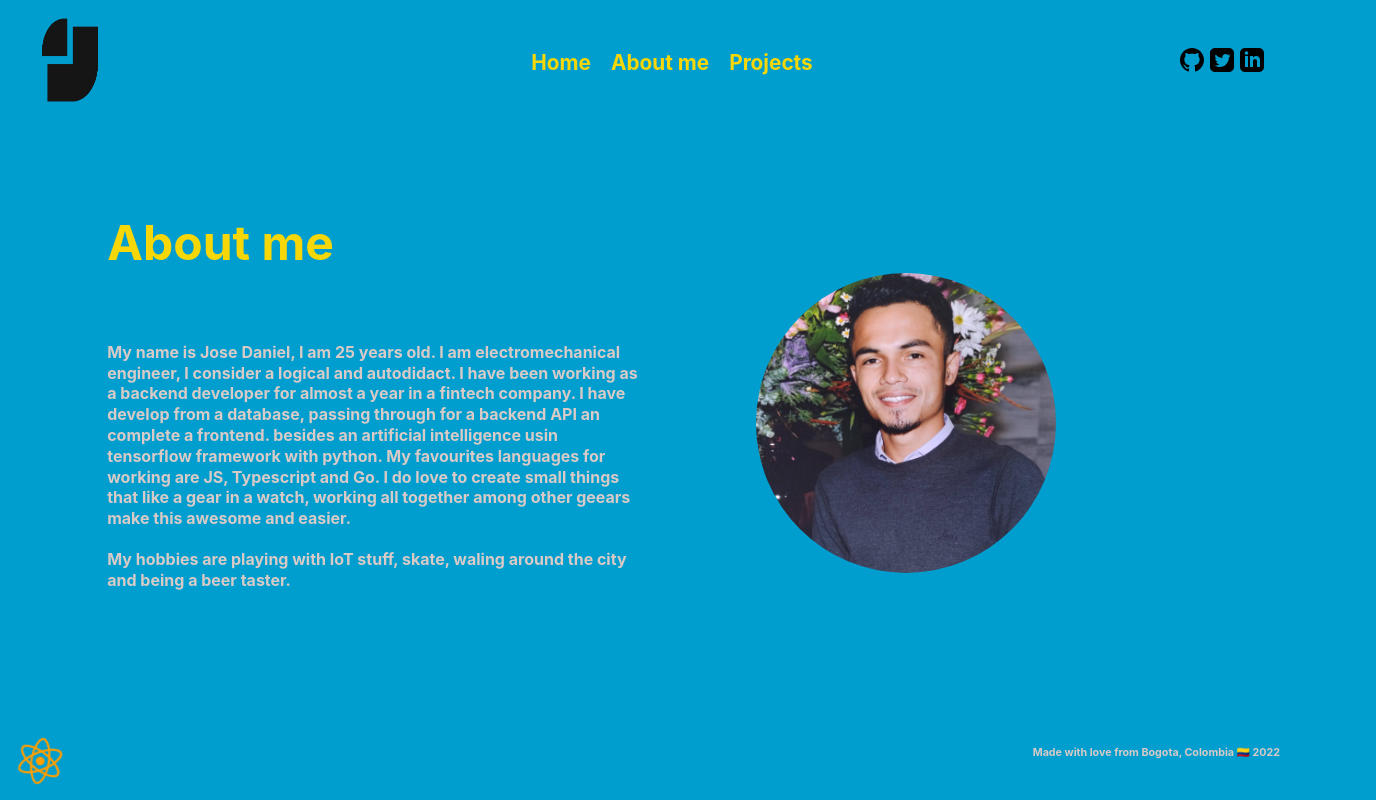
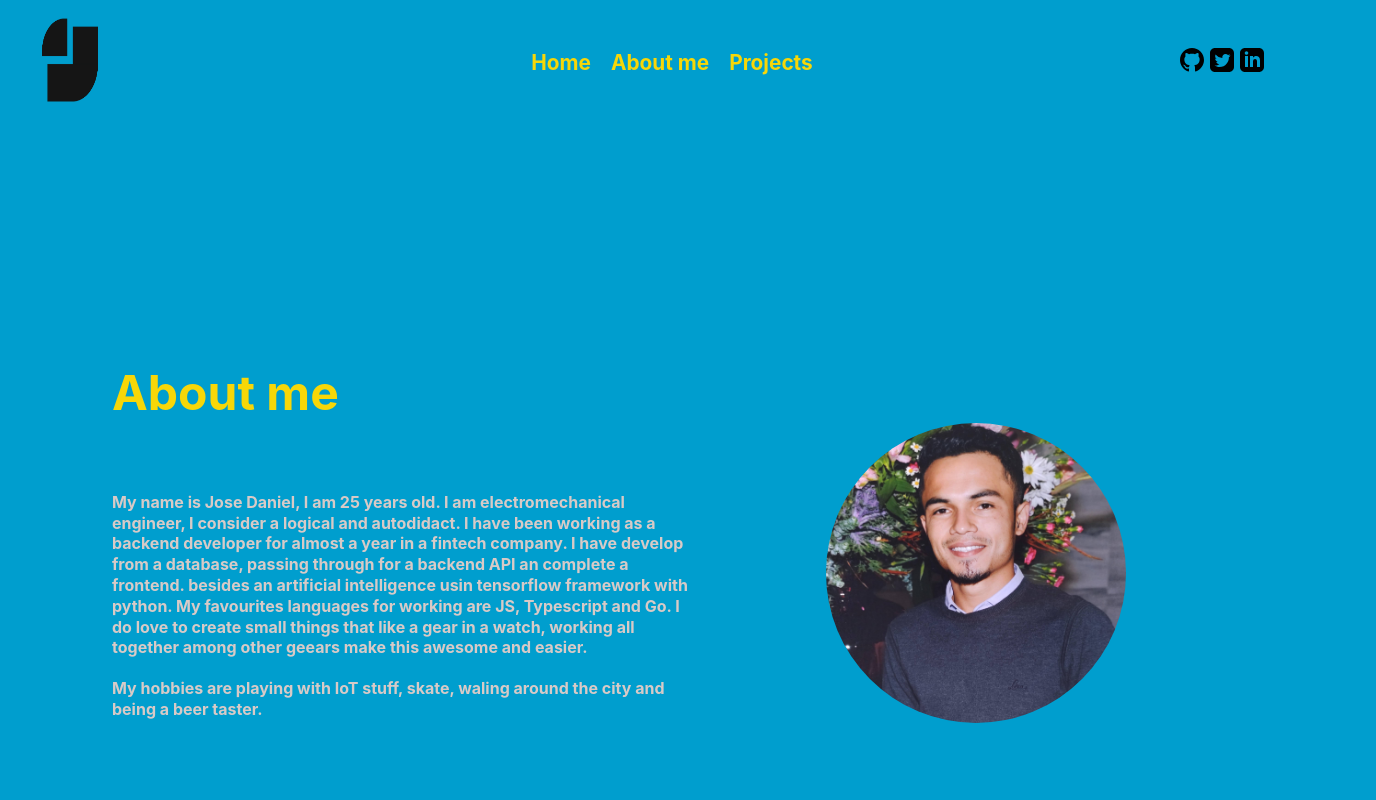
Before and after one commit to jose827corrza/jose827corrza-v1.github.io, a React (Create React App) app: page /about in a window 1280 px wide. Shown: the top 800 px of the page, 1376 px wide, since content can reach past the window. Built offline with nearby package versions, Linux system fonts and the light colour scheme.

Commit message:
first look to my personal web page, fix some divs

```diff
--- a/src/styles/App.css
+++ b/src/styles/App.css
@@ -132,6 +132,8 @@ a{
 }
 .aboutme-space {
   display: flex;
+  width: 100%;
+  height: 100vh;
   align-items: center;
   justify-content: center;
   padding: 3rem;
@@ -141,7 +143,7 @@ a{
   width: 90%;
   height: 500px;
   border-width: 10px;
-  border-color: red;
+  padding-top: 0px;
 }
 #content div{
   width: 50%;
```
Also changed, not shown: 2 other files (tests, documents, lock files or other folders).
